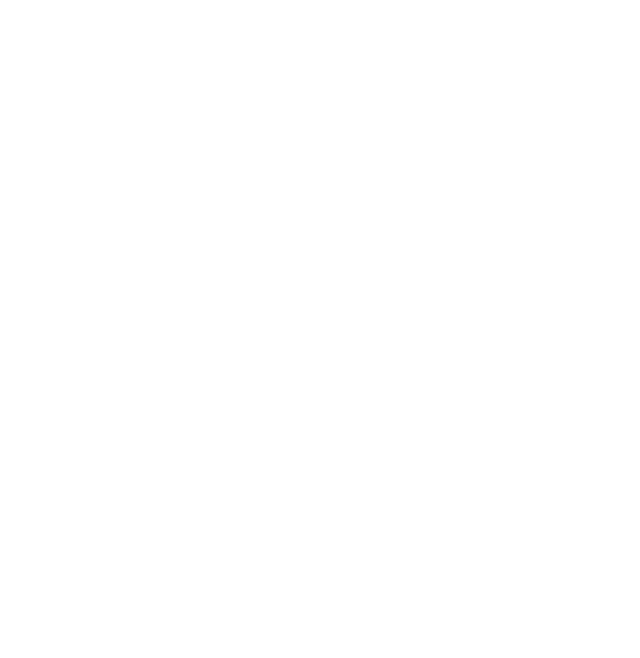
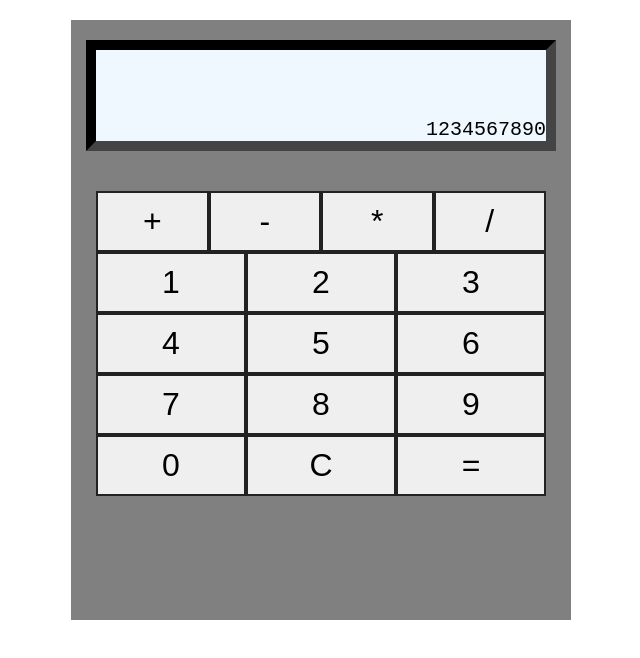
Before and after one commit to omaskati/calculator, a plain HTML site: page index.html in a window 1280 px wide. Shown: the whole page, without its empty margins (319-959 px from the left). Drawn offline with Linux system fonts and the light colour scheme.

Commit message:
Create calculator UI with basic styling

```diff
--- a/index.html
+++ b/index.html
@@ -5,8 +5,47 @@
     <meta name="viewport" content="width=device-width, initial-scale=1.0">
     <title>Calc You Later!</title>
     <script src="scripts.js" defer></script>
+    <link rel="stylesheet" href="styles.css">
 </head>
 <body>
+    <div id="container">
+        <div id="calculator">
 
+            <div id="display">1234567890</div>
+
+            <div id="keypad">
+
+                <div class="row">
+                    <button class="operator-btn">+</button>
+                    <button class="operator-btn">-</button>
+                    <button class="operator-btn">*</button>
+                    <button class="operator-btn">/</button>
+                </div>
+                <div class="row">
+                        <button class="digit-btn">1</button>
+                        <button class="digit-btn">2</button>
+                        <button class="digit-btn">3</button>
+                </div>
+                <div class="row">
+                        <button class="digit-btn">4</button>
+                        <button class="digit-btn">5</button>
+                        <button class="digit-btn">6</button>
+                </div>
+                <div class="row">
+                        <button class="digit-btn">7</button>
+                        <button class="digit-btn">8</button>
+                        <button class="digit-btn">9</button>
+                </div>
+                <div class="row">
+                    <button class="digit-btn">0</button>
+                    <button class="function-btn">C</button>
+                    <button class="function-btn">=</button>
+                </div>
+
+            </div>
+
+        </div>
+
+    </div>
 </body>
 </html>
--- a/styles.css
+++ b/styles.css
@@ -0,0 +1,57 @@
+*{
+    margin: 0;
+    padding: 0;
+}
+
+#calculator{
+    margin: 20px auto;
+    width:500px;
+    height: 600px;
+
+    background-color: gray;
+    display: flex;
+    flex-flow: column nowrap;
+    align-items: center;
+}
+
+#display{
+    margin: 20px 0px;
+    width: 450px;
+    height: 100px;
+
+    font-size:x-large;
+    font-family: monospace;
+    text-align: right;
+
+    border: 10px #444 inset;
+    background-color: aliceblue;
+
+    display:flex;
+    justify-content: right;
+    align-items: end;
+}
+
+#keypad{
+    margin: 20px 0px;
+    width: 450px;
+    height: 450px;
+
+    display: flex;
+    flex-flow: column nowrap;
+    align-items:center;
+}
+
+.row{
+    width: 450px;
+
+    display:flex;
+    flex-flow: row nowrap;
+    justify-content:center;
+}
+
+button{
+    padding: 10px 10px;
+    font-size:xx-large;
+    border: 2px #222 solid;
+    flex: 1;
+}
```
